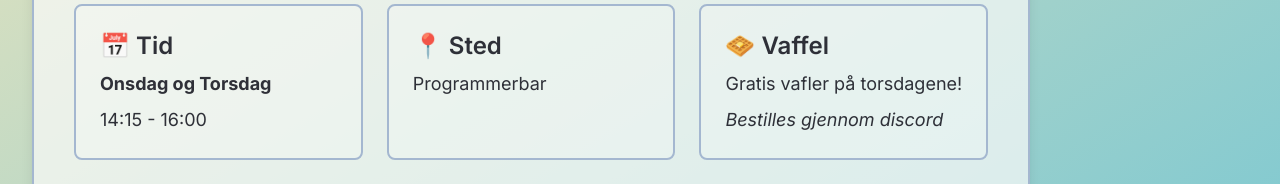
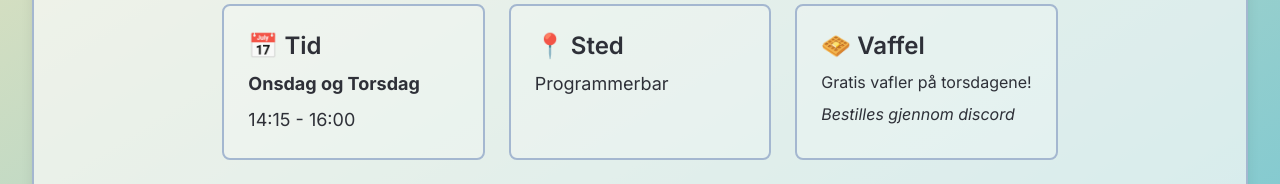
Before and after one commit to echo-webkom/echo-screen, a React (Vite) app: page / in a window 1280 px wide. Shown: the part 538-722 px from the top of the page. Built offline with nearby package versions, Linux system fonts and the light colour scheme; no server answers.

Commit message:
Fix some stuff

```diff
--- a/src/components/bysykkel.tsx
+++ b/src/components/bysykkel.tsx
@@ -24,16 +24,16 @@ export function Bysykkel() {
 function DisplayBysykkel(data: BikeData) {
   return (
     <div className="bg-white/30 rounded-md w-1/2 px-4 py-3 space-y-2 border-2">
-      <h2 className="font-medium">Bysykler ved {data.station}:</h2>
+      <h1 className="font-medium text-lg py-4">Bysykler ved {data.station}:</h1>
       <div>
         {data.bikeCount > 0 ? (
           <div className="flex gap-2 flex-wrap">
             {Array.from({ length: data.bikeCount }, (_, index) => (
-              <IoIosBicycle key={index} />
+              <IoIosBicycle key={index} className="size-6" />
             ))}
           </div>
         ) : (
-          <p className="text-sm">Ingen sykler tilgjengelig</p>
+          <p className="text-md pb-4">Ingen sykler tilgjengelig</p>
         )}
       </div>
     </div>
--- a/src/components/calendar.tsx
+++ b/src/components/calendar.tsx
@@ -58,7 +58,7 @@ export default function Calendar() {
                         "border-slate-500": type === "other",
                       })}
                     >
-                      <p className="text-xs line-clamp-1">
+                      <p className="text-sm line-clamp-1">
                         {type === "bedpres"
                           ? "Bedpres: "
                           : type === "movie"
--- a/src/components/orakel.tsx
+++ b/src/components/orakel.tsx
@@ -1,6 +1,6 @@
 export function Orakel() {
   return (
-    <div className="flex flex-col items-center justify-center bg-background/70 border-2 shadow-lg rounded-lg p-10">
+    <div className="flex flex-col items-center w-full justify-center bg-background/70 border-2 shadow-lg rounded-lg p-10">
       <h1 className="text-5xl font-bold drop-shadow-lg">
         informatikk - Orakel
       </h1>
@@ -19,8 +19,8 @@ export function Orakel() {
         </div>
         <div className="bg-white/20 p-6 rounded-lg border-2">
           <h2 className="text-2xl font-semibold">🧇 Vaffel</h2>
-          <p className="mt-2 text-lg">Gratis vafler på torsdagene!</p>
-          <p className="mt-2 text-lg italic">Bestilles gjennom discord</p>
+          <p className="mt-2 text-md">Gratis vafler på torsdagene!</p>
+          <p className="mt-2 text-md italic">Bestilles gjennom discord</p>
         </div>
       </div>
     </div>
--- a/src/components/todays-birthdays.tsx
+++ b/src/components/todays-birthdays.tsx
@@ -7,7 +7,7 @@ export default function TodaysBirthdays() {
   }
   return (
     data.length > 0 && (
-      <div className="text-center flex-auto rounded-lg px-10 py-10 bg-background/70 border-2 shadow-lg w-10">
+      <div className="text-center flex-auto rounded-lg w-fit px-10 py-10 bg-background/70 border-2 shadow-lg">
         <h1 className="text-xl mb-4 font-extrabold text-primary">
           🎉
           {data.length === 1
```
